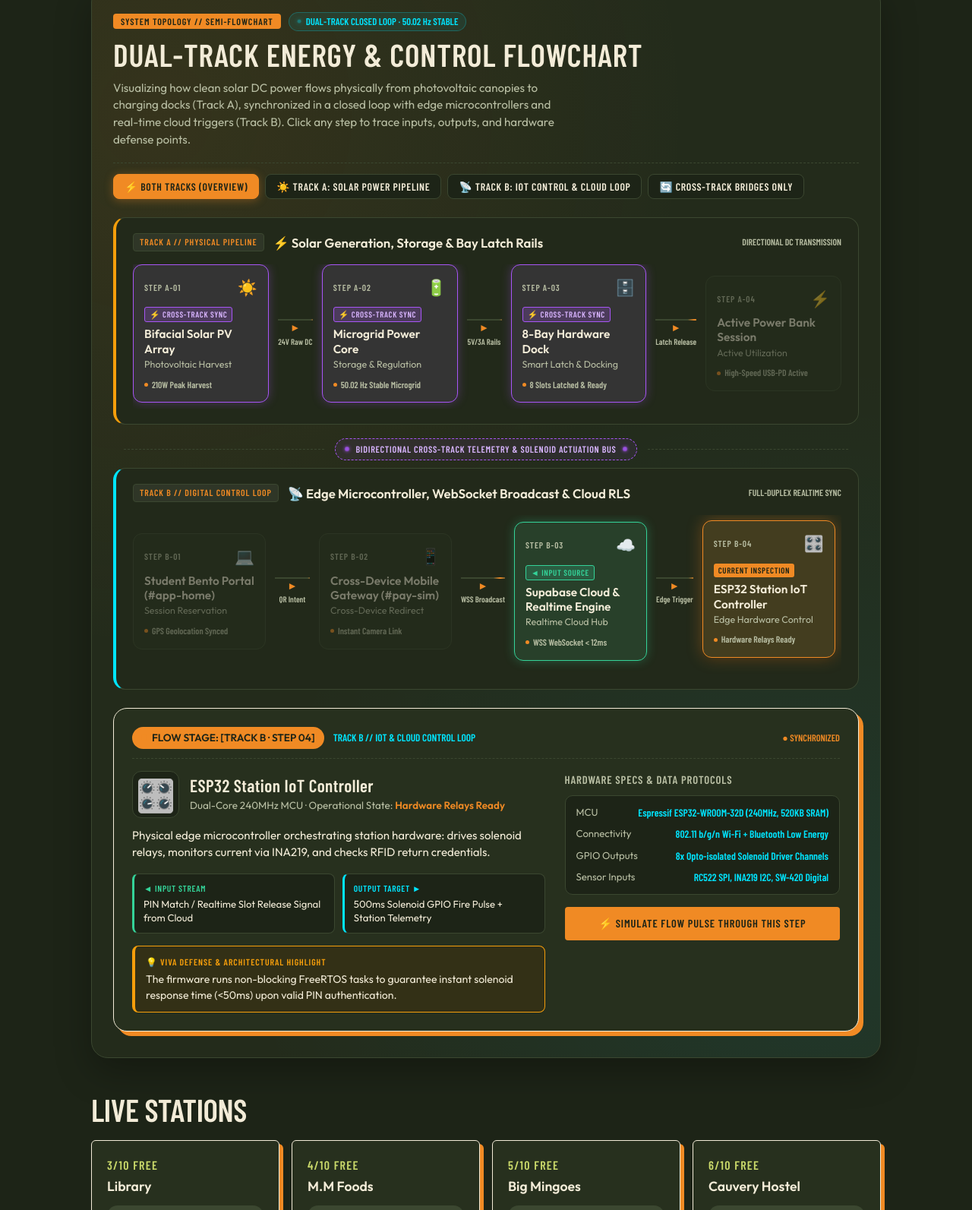
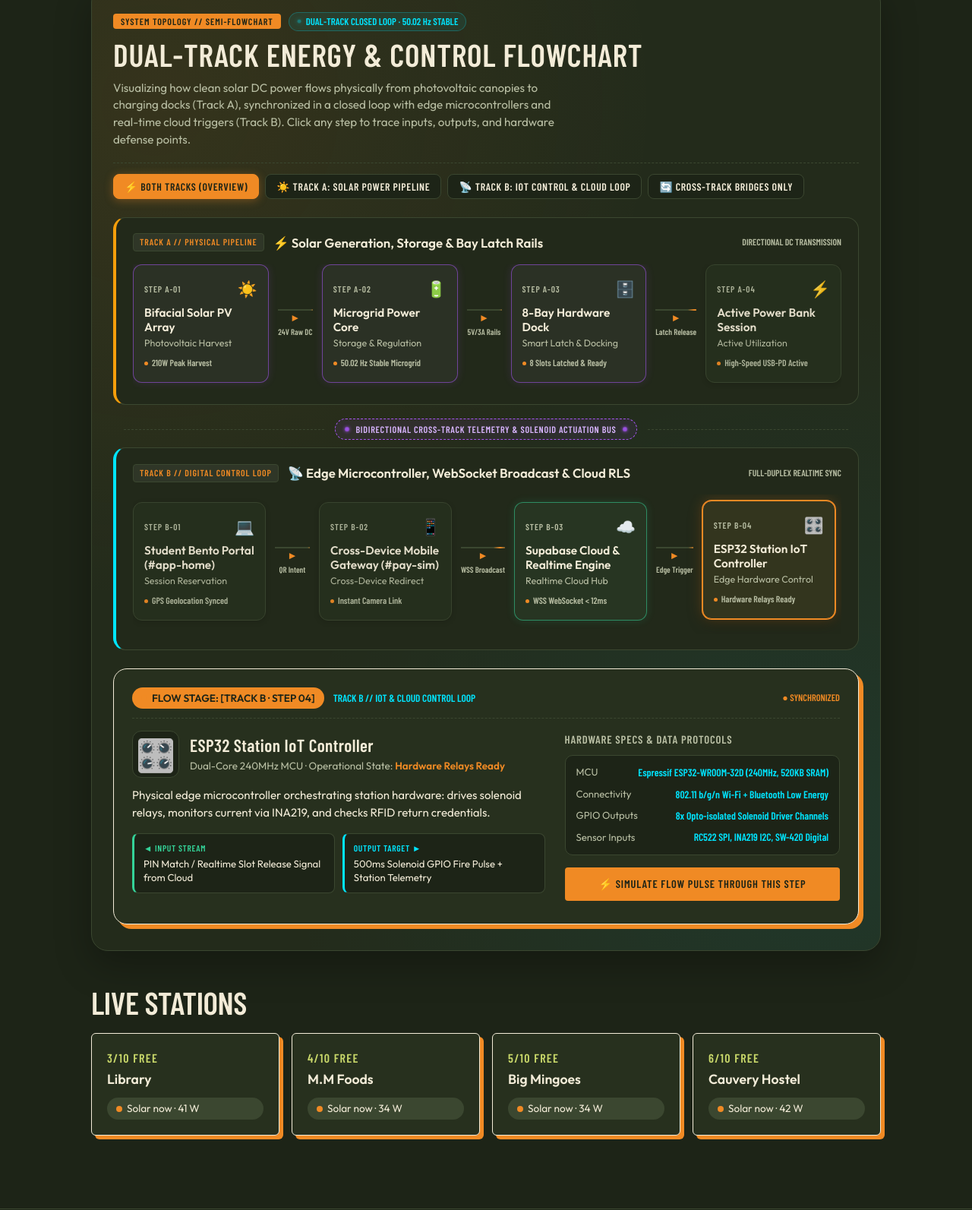
Before and after one commit to mahanidhi604-star/LumenGrove, a website: page Index.html in a window 1280 px wide. Shown: the part 966-2559 px from the top of the page at 76% size. Drawn offline with nearby package versions, Linux system fonts and the light colour scheme; no server answers; animation ran at ten frames a second; a web font is replaced by a local one.

Commit message:
feat: adopt minimal subtle glow on flowchart nodes and remove viva defense callout from telemetry HUD

```diff
--- a/css/styles.css
+++ b/css/styles.css
@@ -3121,52 +3121,53 @@ body.pay-sim-mode {
   flex: 1;
   min-width: 175px;
   background: var(--card);
-  border: 1.5px solid var(--ln);
+  border: 1px solid var(--ln);
   border-radius: 12px;
-  padding: 14px;
+  padding: 16px 14px;
   cursor: pointer;
   transition: all 0.22s cubic-bezier(0.16, 1, 0.3, 1);
   position: relative;
   user-select: none;
+  box-shadow: 0 2px 8px rgba(0, 0, 0, 0.15);
 }
 
 .flow-card:hover {
-  transform: translateY(-3px);
-  border-color: var(--fg);
-  box-shadow: 0 8px 24px rgba(0, 0, 0, 0.3);
+  transform: translateY(-2px);
+  border-color: rgba(255, 255, 255, 0.25);
+  box-shadow: 0 6px 20px rgba(0, 0, 0, 0.28);
 }
 
 .flow-card-active {
   border-color: var(--ac) !important;
-  background: color-mix(in srgb, var(--ac) 14%, var(--card)) !important;
-  box-shadow: 0 0 20px color-mix(in srgb, var(--ac) 38%, transparent), 0 4px 12px rgba(0, 0, 0, 0.25) !important;
-  transform: translateY(-3px);
+  background: color-mix(in srgb, var(--ac) 6%, var(--card)) !important;
+  box-shadow: 0 0 0 1px var(--ac), 0 0 18px color-mix(in srgb, var(--ac) 28%, transparent), 0 6px 20px rgba(0, 0, 0, 0.3) !important;
+  transform: translateY(-2px);
   opacity: 1 !important;
 }
 
 .flow-card-input {
-  border-color: #34d399 !important;
-  background: color-mix(in srgb, #34d399 10%, var(--card)) !important;
-  box-shadow: 0 0 14px rgba(52, 211, 153, 0.3) !important;
+  border-color: rgba(52, 211, 153, 0.55) !important;
+  background: color-mix(in srgb, #34d399 3%, var(--card)) !important;
+  box-shadow: 0 0 12px rgba(52, 211, 153, 0.14) !important;
   opacity: 1 !important;
 }
 
 .flow-card-output {
-  border-color: #00e5ff !important;
-  background: color-mix(in srgb, #00e5ff 10%, var(--card)) !important;
-  box-shadow: 0 0 14px rgba(0, 229, 255, 0.3) !important;
+  border-color: rgba(0, 229, 255, 0.55) !important;
+  background: color-mix(in srgb, #00e5ff 3%, var(--card)) !important;
+  box-shadow: 0 0 12px rgba(0, 229, 255, 0.14) !important;
   opacity: 1 !important;
 }
 
 .flow-card-bridge {
-  border-color: #a855f7 !important;
-  background: color-mix(in srgb, #a855f7 10%, var(--card)) !important;
-  box-shadow: 0 0 14px rgba(168, 85, 247, 0.3) !important;
+  border-color: rgba(168, 85, 247, 0.55) !important;
+  background: color-mix(in srgb, #a855f7 3%, var(--card)) !important;
+  box-shadow: 0 0 12px rgba(168, 85, 247, 0.14) !important;
   opacity: 1 !important;
 }
 
 .flow-card-dim {
-  opacity: 0.42;
+  opacity: 0.92;
 }
 
 .flow-track-muted {
@@ -3176,20 +3177,20 @@ body.pay-sim-mode {
 }
 
 .flow-hover-focus {
-  border-color: #00e5ff !important;
-  box-shadow: 0 0 18px rgba(0, 229, 255, 0.4) !important;
-  transform: translateY(-3px) !important;
+  border-color: var(--ac) !important;
+  box-shadow: 0 0 16px color-mix(in srgb, var(--ac) 28%, transparent) !important;
+  transform: translateY(-2px) !important;
   opacity: 1 !important;
 }
 
 .flow-hover-linked {
-  border-color: var(--ac) !important;
-  background: color-mix(in srgb, var(--ac) 8%, var(--card)) !important;
+  border-color: rgba(255, 255, 255, 0.35) !important;
+  box-shadow: 0 0 12px rgba(255, 255, 255, 0.08) !important;
   opacity: 1 !important;
 }
 
 .flow-hover-dim {
-  opacity: 0.28 !important;
+  opacity: 0.85 !important;
 }
 
 .flow-pulsing {
@@ -3221,40 +3222,7 @@ body.pay-sim-mode {
   font-size: 1.3rem;
 }
 
-.flow-spotlight-pill {
-  display: inline-block;
-  font-family: 'Barlow Condensed', sans-serif;
-  font-size: 0.68rem;
-  font-weight: 800;
-  text-transform: uppercase;
-  letter-spacing: 0.06em;
-  padding: 1px 6px;
-  border-radius: 3px;
-  margin-bottom: 6px;
-}
-
-.spotlight-active {
-  background: var(--ac);
-  color: var(--on);
-}
-
-.spotlight-input {
-  background: rgba(52, 211, 153, 0.2);
-  color: #34d399;
-  border: 1px solid #34d399;
-}
-
-.spotlight-output {
-  background: rgba(0, 229, 255, 0.2);
-  color: #00e5ff;
-  border: 1px solid #00e5ff;
-}
-
-.spotlight-bridge {
-  background: rgba(168, 85, 247, 0.2);
-  color: #d8b4fe;
-  border: 1px solid #a855f7;
-}
+
 
 .flow-step-name {
   margin: 0 0 2px;
@@ -3513,30 +3481,7 @@ body.pay-sim-mode {
   line-height: 1.35;
 }
 
-.flow-hud-viva-box {
-  background: color-mix(in srgb, #f59e0b 10%, var(--bg));
-  border: 1px solid #f59e0b;
-  border-left: 4px solid #f59e0b;
-  border-radius: 8px;
-  padding: 12px 14px;
-}
-
-.flow-viva-title {
-  display: block;
-  font-family: 'Barlow Condensed', sans-serif;
-  font-weight: 800;
-  font-size: 0.74rem;
-  color: #f59e0b;
-  letter-spacing: 0.08em;
-  margin-bottom: 4px;
-}
-
-.flow-hud-viva-box p {
-  margin: 0;
-  font-size: 0.88rem;
-  color: var(--fg);
-  line-height: 1.45;
-}
+
 
 .flow-specs-title {
   margin: 0 0 10px;
--- a/js/arch-diagram.js
+++ b/js/arch-diagram.js
@@ -238,7 +238,6 @@
       const isSelected = nodeId === window.selectedArchNode;
 
       // Determine spotlight roles relative to selected step
-      let spotlightRole = '';
       let isInput = activeStep.inputs && activeStep.inputs.includes(nodeId);
       let isOutput = activeStep.outputs && activeStep.outputs.includes(nodeId);
       let isBridge = activeStep.crossConduits && activeStep.crossConduits.includes(nodeId);
@@ -246,16 +245,12 @@
       let cardClasses = ['flow-card'];
       if (isSelected) {
         cardClasses.push('flow-card-active');
-        spotlightRole = '<span class="flow-spotlight-pill spotlight-active">CURRENT INSPECTION</span>';
       } else if (isInput) {
         cardClasses.push('flow-card-input');
-        spotlightRole = '<span class="flow-spotlight-pill spotlight-input">◄ INPUT SOURCE</span>';
       } else if (isOutput) {
         cardClasses.push('flow-card-output');
-        spotlightRole = '<span class="flow-spotlight-pill spotlight-output">OUTPUT TARGET ►</span>';
       } else if (isBridge) {
         cardClasses.push('flow-card-bridge');
-        spotlightRole = '<span class="flow-spotlight-pill spotlight-bridge">⚡ CROSS-TRACK SYNC</span>';
       } else {
         cardClasses.push('flow-card-dim');
       }
@@ -279,7 +274,6 @@
             <span class="flow-step-tag">STEP ${step.track}-${step.stepNumber}</span>
             <span class="flow-step-icon">${step.icon}</span>
           </div>
-          ${spotlightRole}
           <h4 class="flow-step-name">${step.title}</h4>
           <div class="flow-step-sub">${step.stepTitle}</div>
           <div class="flow-step-status">
@@ -412,12 +406,6 @@
                   <div class="stream-val">${activeStep.outputDesc || 'Terminal Consumer / Admin Display'}</div>
                 </div>
               </div>
-
-              <!-- Viva Presentation Defense Box -->
-              <div class="flow-hud-viva-box">
-                <span class="flow-viva-title">💡 VIVA DEFENSE & ARCHITECTURAL HIGHLIGHT</span>
-                <p>${activeStep.vivaNote}</p>
-              </div>
             </div>
 
             <!-- Right Column: Technical Specs & Pulse Action -->
@@ -470,15 +458,13 @@
         card.classList.add('flow-hover-focus');
       } else if (step.inputs.includes(id) || step.outputs.includes(id) || (step.crossConduits && step.crossConduits.includes(id))) {
         card.classList.add('flow-hover-linked');
-      } else {
-        card.classList.add('flow-hover-dim');
       }
     });
   };
 
   window.resetFlowStepHighlight = function () {
     document.querySelectorAll('.flow-card').forEach(card => {
-      card.classList.remove('flow-hover-focus', 'flow-hover-linked', 'flow-hover-dim');
+      card.classList.remove('flow-hover-focus', 'flow-hover-linked');
     });
   };
 
--- a/public/css/styles.css
+++ b/public/css/styles.css
@@ -3121,52 +3121,53 @@ body.pay-sim-mode {
   flex: 1;
   min-width: 175px;
   background: var(--card);
-  border: 1.5px solid var(--ln);
+  border: 1px solid var(--ln);
   border-radius: 12px;
-  padding: 14px;
+  padding: 16px 14px;
   cursor: pointer;
   transition: all 0.22s cubic-bezier(0.16, 1, 0.3, 1);
   position: relative;
   user-select: none;
+  box-shadow: 0 2px 8px rgba(0, 0, 0, 0.15);
 }
 
 .flow-card:hover {
-  transform: translateY(-3px);
-  border-color: var(--fg);
-  box-shadow: 0 8px 24px rgba(0, 0, 0, 0.3);
+  transform: translateY(-2px);
+  border-color: rgba(255, 255, 255, 0.25);
+  box-shadow: 0 6px 20px rgba(0, 0, 0, 0.28);
 }
 
 .flow-card-active {
   border-color: var(--ac) !important;
-  background: color-mix(in srgb, var(--ac) 14%, var(--card)) !important;
-  box-shadow: 0 0 20px color-mix(in srgb, var(--ac) 38%, transparent), 0 4px 12px rgba(0, 0, 0, 0.25) !important;
-  transform: translateY(-3px);
+  background: color-mix(in srgb, var(--ac) 6%, var(--card)) !important;
+  box-shadow: 0 0 0 1px var(--ac), 0 0 18px color-mix(in srgb, var(--ac) 28%, transparent), 0 6px 20px rgba(0, 0, 0, 0.3) !important;
+  transform: translateY(-2px);
   opacity: 1 !important;
 }
 
 .flow-card-input {
-  border-color: #34d399 !important;
-  background: color-mix(in srgb, #34d399 10%, var(--card)) !important;
-  box-shadow: 0 0 14px rgba(52, 211, 153, 0.3) !important;
+  border-color: rgba(52, 211, 153, 0.55) !important;
+  background: color-mix(in srgb, #34d399 3%, var(--card)) !important;
+  box-shadow: 0 0 12px rgba(52, 211, 153, 0.14) !important;
   opacity: 1 !important;
 }
 
 .flow-card-output {
-  border-color: #00e5ff !important;
-  background: color-mix(in srgb, #00e5ff 10%, var(--card)) !important;
-  box-shadow: 0 0 14px rgba(0, 229, 255, 0.3) !important;
+  border-color: rgba(0, 229, 255, 0.55) !important;
+  background: color-mix(in srgb, #00e5ff 3%, var(--card)) !important;
+  box-shadow: 0 0 12px rgba(0, 229, 255, 0.14) !important;
   opacity: 1 !important;
 }
 
 .flow-card-bridge {
-  border-color: #a855f7 !important;
-  background: color-mix(in srgb, #a855f7 10%, var(--card)) !important;
-  box-shadow: 0 0 14px rgba(168, 85, 247, 0.3) !important;
+  border-color: rgba(168, 85, 247, 0.55) !important;
+  background: color-mix(in srgb, #a855f7 3%, var(--card)) !important;
+  box-shadow: 0 0 12px rgba(168, 85, 247, 0.14) !important;
   opacity: 1 !important;
 }
 
 .flow-card-dim {
-  opacity: 0.42;
+  opacity: 0.92;
 }
 
 .flow-track-muted {
@@ -3176,20 +3177,20 @@ body.pay-sim-mode {
 }
 
 .flow-hover-focus {
-  border-color: #00e5ff !important;
-  box-shadow: 0 0 18px rgba(0, 229, 255, 0.4) !important;
-  transform: translateY(-3px) !important;
+  border-color: var(--ac) !important;
+  box-shadow: 0 0 16px color-mix(in srgb, var(--ac) 28%, transparent) !important;
+  transform: translateY(-2px) !important;
   opacity: 1 !important;
 }
 
 .flow-hover-linked {
-  border-color: var(--ac) !important;
-  background: color-mix(in srgb, var(--ac) 8%, var(--card)) !important;
+  border-color: rgba(255, 255, 255, 0.35) !important;
+  box-shadow: 0 0 12px rgba(255, 255, 255, 0.08) !important;
   opacity: 1 !important;
 }
 
 .flow-hover-dim {
-  opacity: 0.28 !important;
+  opacity: 0.85 !important;
 }
 
 .flow-pulsing {
@@ -3221,40 +3222,7 @@ body.pay-sim-mode {
   font-size: 1.3rem;
 }
 
-.flow-spotlight-pill {
-  display: inline-block;
-  font-family: 'Barlow Condensed', sans-serif;
-  font-size: 0.68rem;
-  font-weight: 800;
-  text-transform: uppercase;
-  letter-spacing: 0.06em;
-  padding: 1px 6px;
-  border-radius: 3px;
-  margin-bottom: 6px;
-}
-
-.spotlight-active {
-  background: var(--ac);
-  color: var(--on);
-}
-
-.spotlight-input {
-  background: rgba(52, 211, 153, 0.2);
-  color: #34d399;
-  border: 1px solid #34d399;
-}
-
-.spotlight-output {
-  background: rgba(0, 229, 255, 0.2);
-  color: #00e5ff;
-  border: 1px solid #00e5ff;
-}
-
-.spotlight-bridge {
-  background: rgba(168, 85, 247, 0.2);
-  color: #d8b4fe;
-  border: 1px solid #a855f7;
-}
+
 
 .flow-step-name {
   margin: 0 0 2px;
@@ -3513,30 +3481,7 @@ body.pay-sim-mode {
   line-height: 1.35;
 }
 
-.flow-hud-viva-box {
-  background: color-mix(in srgb, #f59e0b 10%, var(--bg));
-  border: 1px solid #f59e0b;
-  border-left: 4px solid #f59e0b;
-  border-radius: 8px;
-  padding: 12px 14px;
-}
-
-.flow-viva-title {
-  display: block;
-  font-family: 'Barlow Condensed', sans-serif;
-  font-weight: 800;
-  font-size: 0.74rem;
-  color: #f59e0b;
-  letter-spacing: 0.08em;
-  margin-bottom: 4px;
-}
-
-.flow-hud-viva-box p {
-  margin: 0;
-  font-size: 0.88rem;
-  color: var(--fg);
-  line-height: 1.45;
-}
+
 
 .flow-specs-title {
   margin: 0 0 10px;
```
Also changed, not shown: public/js/arch-diagram.js (+1 -15 lines).
